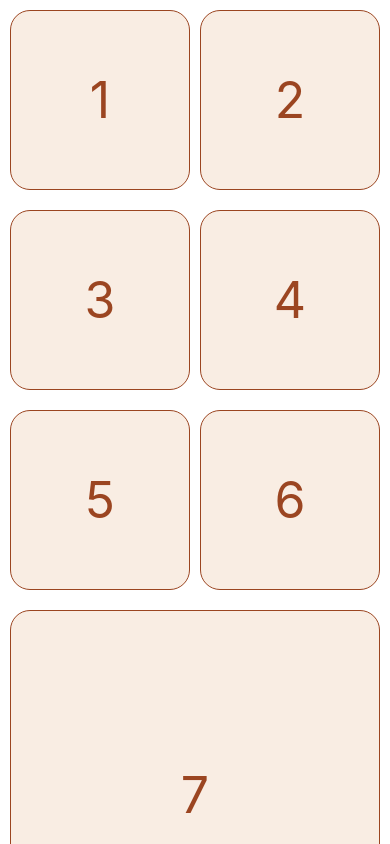
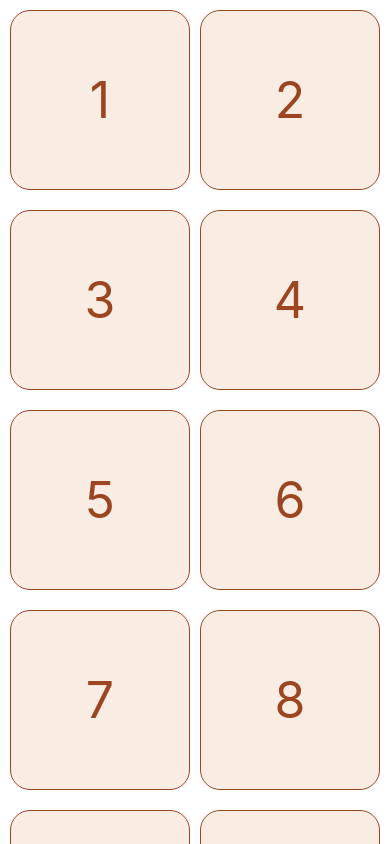
Before and after one commit to Alikhan034/dev-test, a React Native app: screen / in a window 390 px wide. Built offline with nearby package versions, Linux system fonts and the light colour scheme.

Commit message:
just nothing

```diff
--- a/App.tsx
+++ b/App.tsx
@@ -1,21 +1,20 @@
 import { StatusBar } from 'expo-status-bar';
 import { StyleSheet, Text, View ,FlatList} from 'react-native';
-const days=[1,2,3,4,5,6,7];
+import DayListItem from './src/components/core/DayListItem';
+
+
+const days=[...Array(24)].map((val,index)=>index+1);
 export default function App() {
 
   return (
     <View style={styles.container}>
+
       <FlatList
       data={days}
       contentContainerStyle={styles.content}
       columnWrapperStyle={styles.column}
       numColumns={2}
-      renderItem={({item})=>(
-        <View style={styles.box}>
-        <Text style={styles.txt}>{item}</Text>
-      </View>
-
-      )}
+      renderItem={({item})=>(<DayListItem day={item} />  )}
 
       />
 
@@ -43,27 +42,12 @@ const styles = StyleSheet.create({
 
 
   },
-  box:{
-    backgroundColor:'#f9EDE3',
-    /* width:100,
-    height:100, */
-    flex:1,
-    aspectRatio:1,
 
-    justifyContent:'center',
-    alignItems:'center',
-    borderWidth:StyleSheet.hairlineWidth,
-    borderColor: '#9b4521',
-    borderRadius:20,
 
-  },
   column:{
     gap:10,
     padding:10,
 
   },
-  txt:{
-    color:'#9b4521',
-    fontSize: 50,
-  }
+
 });
--- /dev/null
+++ b/src/components/core/DayListItem.tsx
@@ -0,0 +1,37 @@
+import { Text,View,StyleSheet } from "react-native";
+type DayListItem={
+    day:number;
+}
+
+export default function DayListItem({day}){
+    return(
+
+        <View style={styles.box}>
+        <Text style={styles.txt}>{day}</Text>
+      </View>
+    )
+
+}
+
+const styles = StyleSheet.create({
+
+    box:{
+      backgroundColor:'#f9EDE3',
+      /* width:100,
+      height:100, */
+      flex:1,
+      aspectRatio:1,
+
+      justifyContent:'center',
+      alignItems:'center',
+      borderWidth:StyleSheet.hairlineWidth,
+      borderColor: '#9b4521',
+      borderRadius:20,
+
+    },
+
+    txt:{
+      color:'#9b4521',
+      fontSize: 50,
+    }
+  });
```
